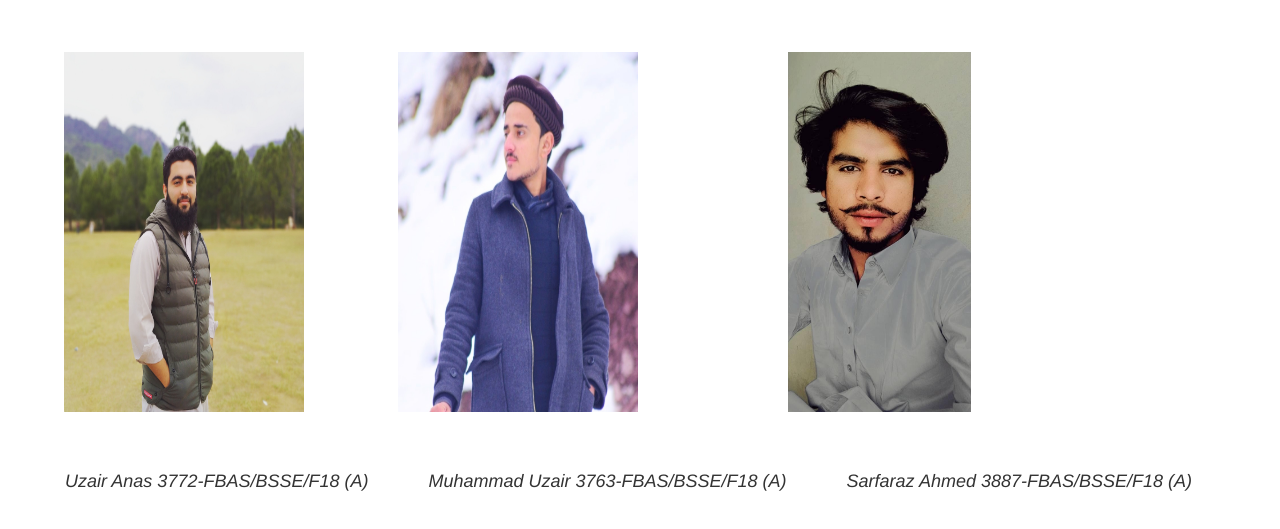
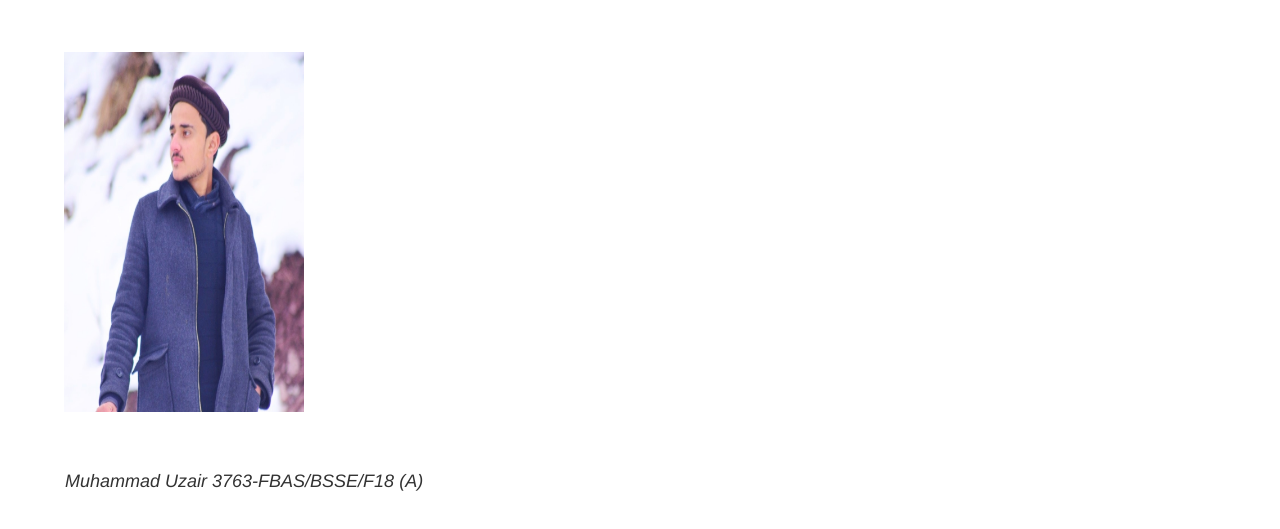
Before and after one commit to uzairanas9/foodwebsite, a plain HTML site: page pages/aboutus.html in a window 1280 px wide. Shown: the part 113-642 px from the top of the page. Drawn offline with Linux system fonts and the light colour scheme.

Commit message:
Update aboutus.html

```diff
--- a/pages/aboutus.html
+++ b/pages/aboutus.html
@@ -57,17 +57,12 @@
     <body>
         <h1>Team Members</h1>
         <div class="images">
-            <img class= "imag" src="../images/uzairanas.jpg" alt="Uzair Anas" style="padding-right: 5em;">
 
             <img class= "imag" src="../images/uzairelahi.jpg" alt="Uzair Elahi" style="padding-right: 5em;">
 
-            <img class= "imag" id = "sarfo" src="../images/sarfaraz.jpg" alt="Sarfaraz Ahmed"  style="padding-left: 5em;">
         </div>
         <div style="display: flex; ">
-
-          <h4 class="text" style="padding-right: 30px; margin: 15px;">Uzair Anas 3772-FBAS/BSSE/F18 (A)</h4>
           <h4 class="text" style="padding-right: 30px; margin: 15px;">Muhammad Uzair 3763-FBAS/BSSE/F18 (A)</h4>
-          <h4 class="text" style="padding-right: 30px; margin: 15px; ">Sarfaraz Ahmed 3887-FBAS/BSSE/F18 (A)</h4>
         </div>
     </body>
 
```
